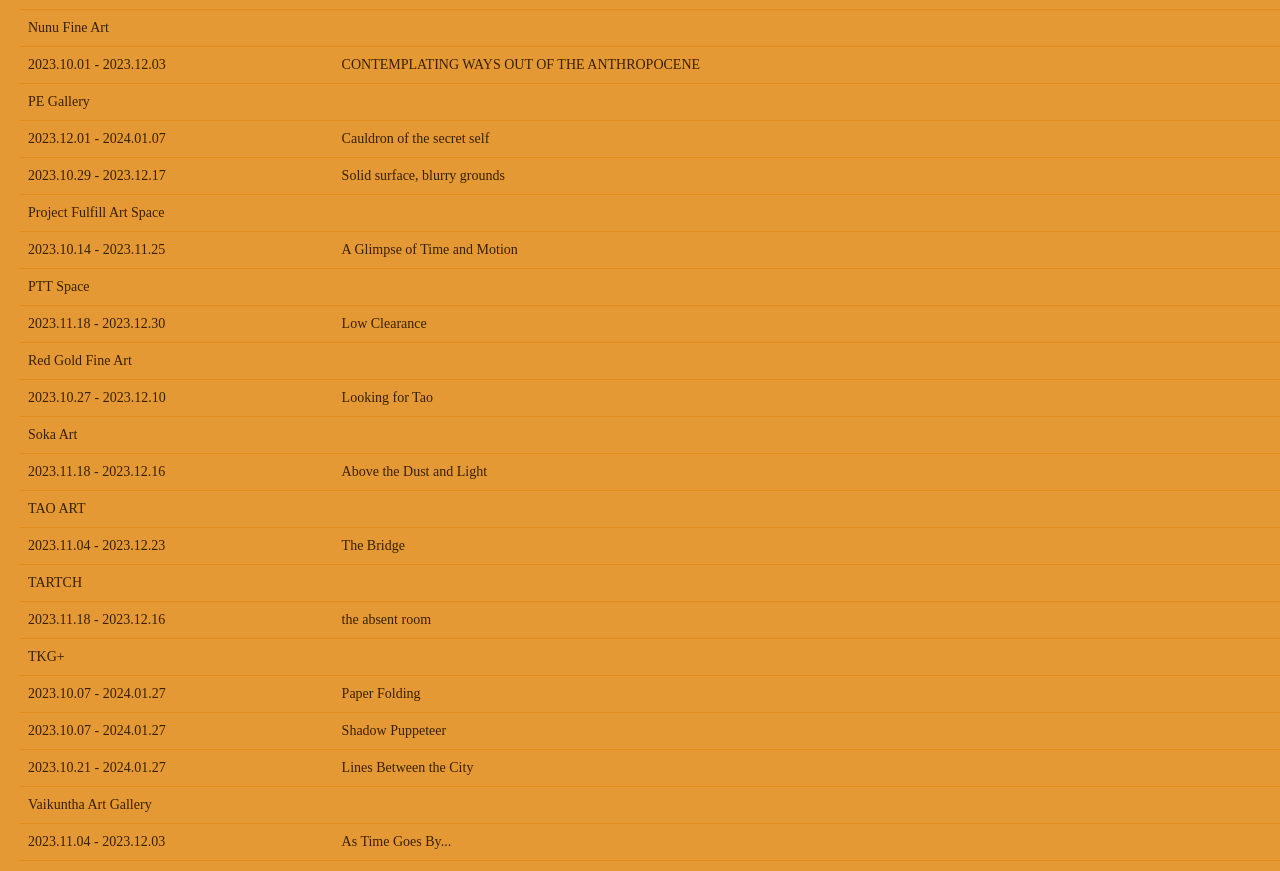
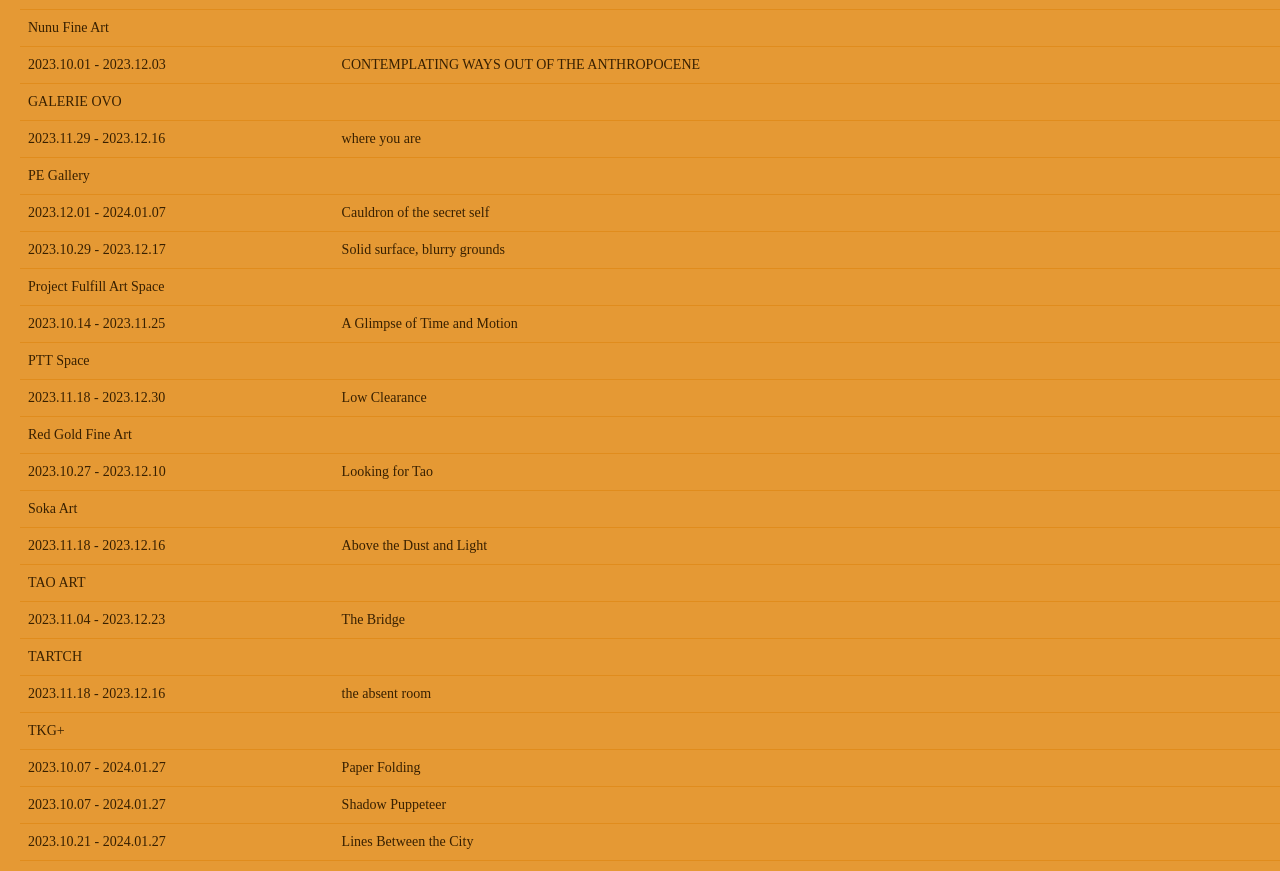
Before and after one commit to tjHsu/gallery-map, a Next.js app: page /events in a window 1280 px wide. Shown: the part 2422-3293 px from the top of the page. Built offline with nearby package versions, Linux system fonts and the light colour scheme; a web font is replaced by a local one.

Commit message:
Update Constants.ts

```diff
--- a/src/constants/Constants.ts
+++ b/src/constants/Constants.ts
@@ -2271,6 +2271,11 @@
     website: "https://galerieovo.com/home-en/",
     isSeparator: false,
     exhibitions: [{
+      artist: "Minori",
+      showName: "where you are",
+      date: "2023.11.29 - 2023.12.16",
+      openingDate: "2023.12.02 sat 16:00-18:00"
+    },{
       artist: "Otoko Onna Hana",
       showName: "Solo Exhibition by Geoffrey Bouillot",
       date: "2023.10.18 - 2023.11.04",
```
